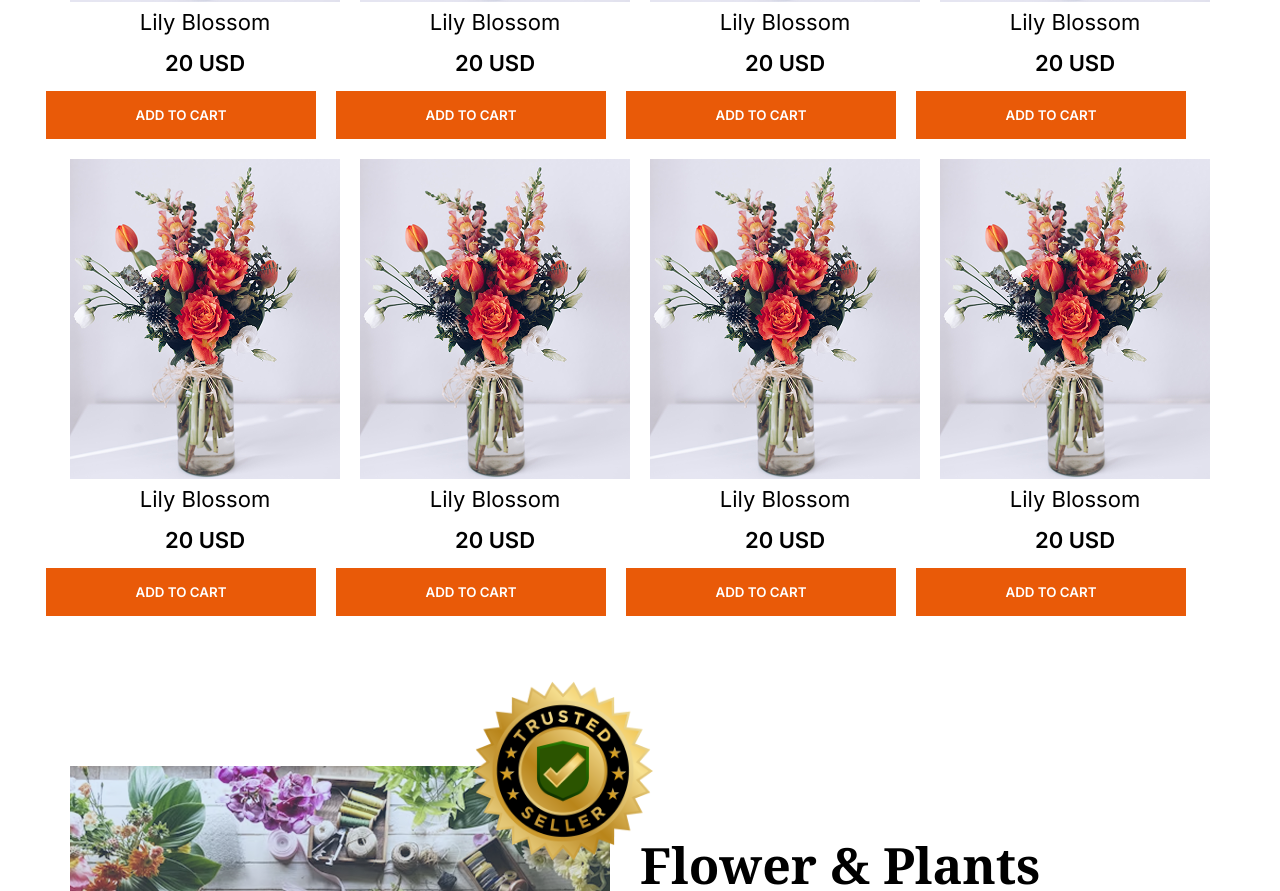
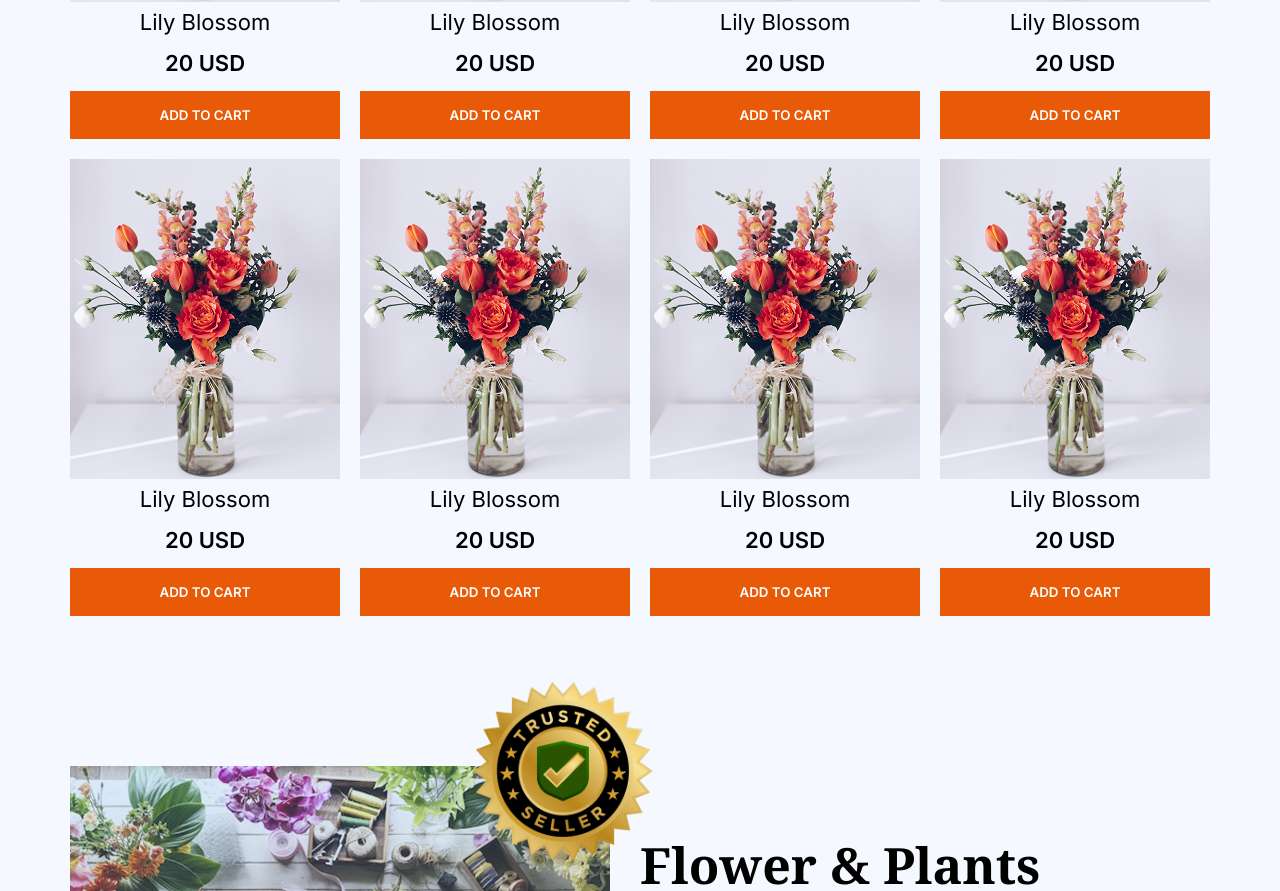
Before and after one commit to karimul-New-172/Responsive-Flowers-Assignment, a plain HTML site: page index.html in a window 1280 px wide. Shown: the part 1165-2056 px from the top of the page. Drawn offline with Linux system fonts and the light colour scheme.

Commit message:
some bugs fixed

```diff
--- a/index.html
+++ b/index.html
@@ -143,7 +143,7 @@
                <h2 class="section-title">Join the colorful Bunch</h2>
                <form action="#" class="">
                     <input type="email" name="" id="" placeholder="Enter your email" >
-                    <button>Subscribe</button>
+                    <button class="btn-join">Subscribe</button>
                </form>
             </div>
           </section>
--- a/style/style.css
+++ b/style/style.css
@@ -1,9 +1,10 @@
 *{
     margin: 0;
     padding: 0;
-    /* background-color: #F5F8FF; */
 }
-
+body{
+    background-color: #F5F8FF;
+}
 .inter-fonts {
   font-family: "Inter", sans-serif;
   font-optical-sizing: auto;
@@ -236,7 +237,7 @@ ul li a{
 form{
     margin-top: 20px;
 }
-button{
+.btn-join{
     padding: 14px 30px;
     margin-left: -24px;
     border: none;
```
